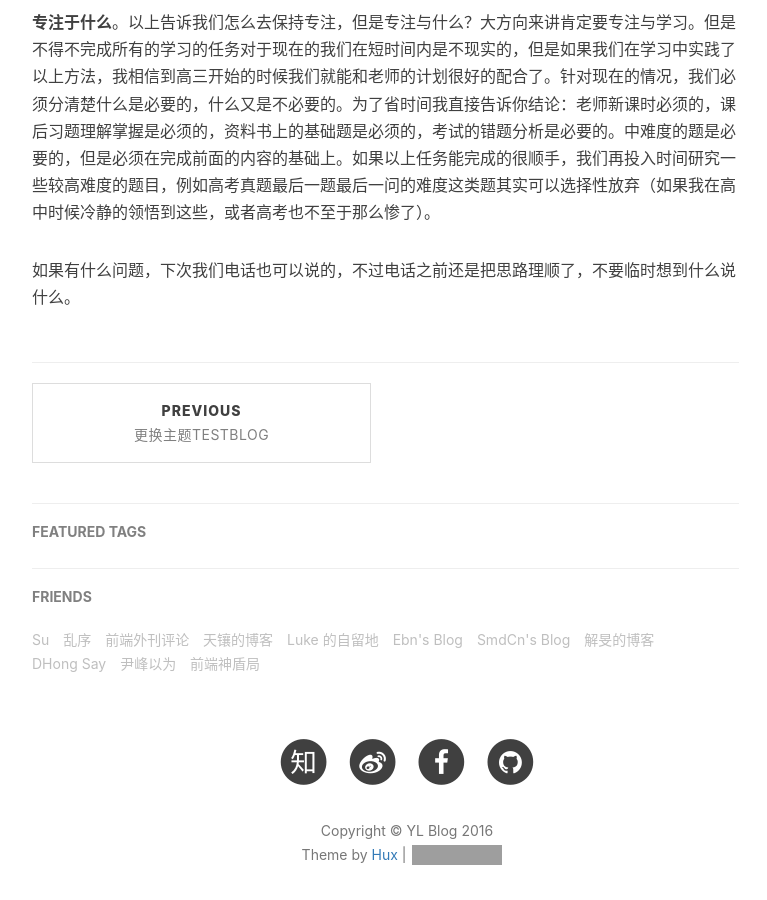
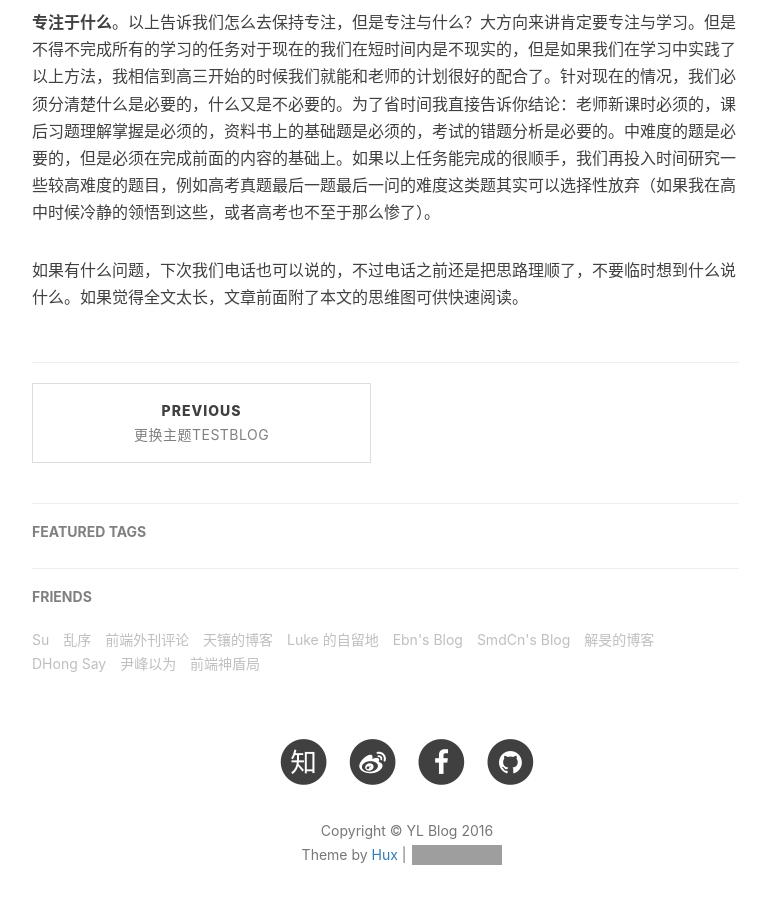
Before and after one commit to yuyulai2010/yuyulaiGithubBlog, a Jekyll site: the page built from _posts/2016-12-9-Letter4Sister-01.md, in a window 1280 px wide and 900 px high, scrolled down 3388 px. Shown: the whole window, without its empty margins (233-1000 px from the left). Built offline with Jekyll 4.4.1, drawn with Linux system fonts in a browser that asks for light colours; nearby versions of some CDN libraries; comment, search, counter and statistics services are not loaded; grey boxes are pictures that could not be loaded.

Commit message:
add text1

```diff
--- a/_posts/2016-12-9-Letter4Sister-01.md
+++ b/_posts/2016-12-9-Letter4Sister-01.md
@@ -70,4 +70,4 @@ Cal Newport （另一个效率博客的作者）把这种方法叫做固定日
 
 **专注于什么**。以上告诉我们怎么去保持专注，但是专注与什么？大方向来讲肯定要专注与学习。但是不得不完成所有的学习的任务对于现在的我们在短时间内是不现实的，但是如果我们在学习中实践了以上方法，我相信到高三开始的时候我们就能和老师的计划很好的配合了。针对现在的情况，我们必须分清楚什么是必要的，什么又是不必要的。为了省时间我直接告诉你结论：老师新课时必须的，课后习题理解掌握是必须的，资料书上的基础题是必须的，考试的错题分析是必要的。中难度的题是必要的，但是必须在完成前面的内容的基础上。如果以上任务能完成的很顺手，我们再投入时间研究一些较高难度的题目，例如高考真题最后一题最后一问的难度这类题其实可以选择性放弃（如果我在高中时候冷静的领悟到这些，或者高考也不至于那么惨了）。
 
-如果有什么问题，下次我们电话也可以说的，不过电话之前还是把思路理顺了，不要临时想到什么说什么。
+如果有什么问题，下次我们电话也可以说的，不过电话之前还是把思路理顺了，不要临时想到什么说什么。如果觉得全文太长，文章前面附了本文的思维图可供快速阅读。
```
